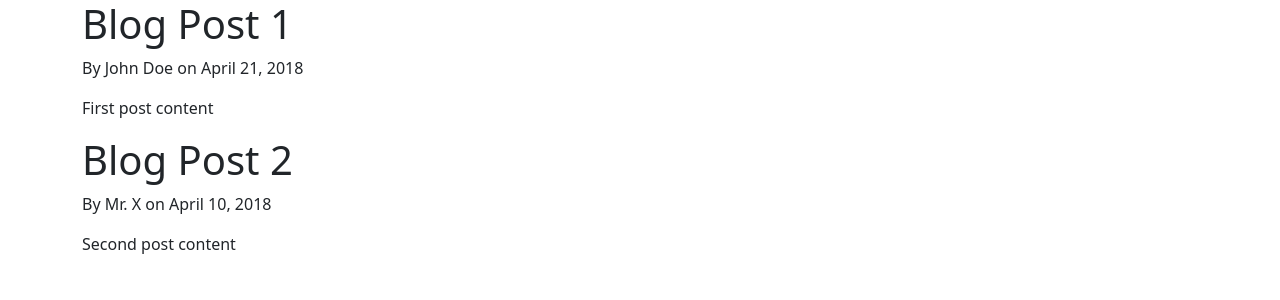
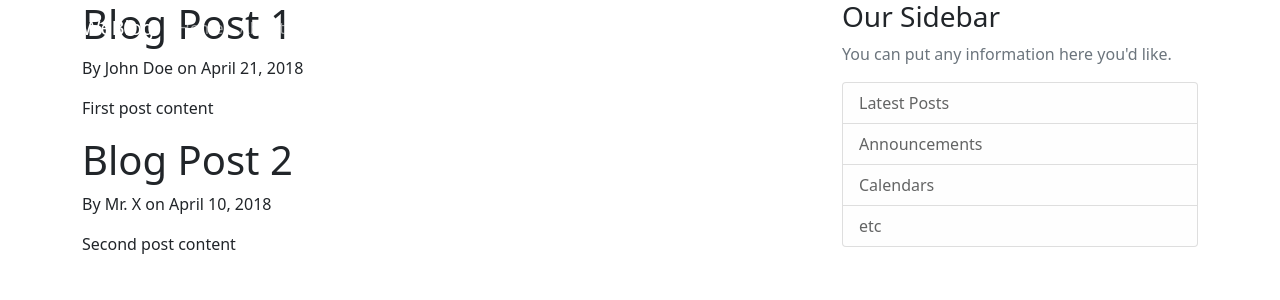
Before and after one commit to houssemeddinegherabi/flask-blog, a Flask app: page / in a window 1280 px wide. Shown: the top 300 px of the page. Run offline with Flask 2, Linux system fonts and the light colour scheme.

Commit message:
Add Bootstrap Navigation and Sidebar

```diff
--- a/templates/base.html
+++ b/templates/base.html
@@ -9,6 +9,7 @@
         <!-- Bootstrap CSS -->
         <link href="https://cdn.jsdelivr.net/npm/bootstrap@5.0.0-beta3/dist/css/bootstrap.min.css" rel="stylesheet" integrity="sha384-eOJMYsd53ii+scO/bJGFsiCZc+5NDVN2yr8+0RDqr0Ql0h+rP48ckxlpbzKgwra6" crossorigin="anonymous">
 
+        <link rel="stylesheet" type="text/css" href="{{ url_for('static', filename='main.css') }}">
         {% if title %}
                 <title>WeBlog - {{ title }}</title>
         {% else %}
@@ -17,11 +18,48 @@
 
 </head>
 <body>
-        <div class="container">
-                {% block body %}
+        <header class="site-header">
+        <nav class="navbar navbar-expand-md navbar-dark bg-steel fixed-top">
+                <div class="container">
+                <a class="navbar-brand mr-4" href="/">WeBlog</a>
+                <button class="navbar-toggler" type="button" data-toggle="collapse" data-target="#navbarToggle" aria-controls="navbarToggle" aria-expanded="false" aria-label="Toggle navigation">
+                <span class="navbar-toggler-icon"></span>
+                </button>
+                <div class="collapse navbar-collapse" id="navbarToggle">
+                <div class="navbar-nav mr-auto">
+                <a class="nav-item nav-link" href="/">Home</a>
+                <a class="nav-item nav-link" href="/about">About</a>
+                </div>
+                <!-- Navbar Right Side -->
+                <div class="navbar-nav">
+                <a class="nav-item nav-link" href="/login">Login</a>
+                <a class="nav-item nav-link" href="/register">Register</a>
+                </div>
+                </div>
+                </div>
+        </nav>
+        </header>
 
-                {% endblock  %}
+        <main role="main" class="container">
+        <div class="row">
+                <div class="col-md-8">
+                {% block body %}{% endblock %}
+                </div>
+                <div class="col-md-4">
+                <div class="content-section">
+                <h3>Our Sidebar</h3>
+                <p class='text-muted'>You can put any information here you'd like.
+                <ul class="list-group">
+                        <li class="list-group-item list-group-item-light">Latest Posts</li>
+                        <li class="list-group-item list-group-item-light">Announcements</li>
+                        <li class="list-group-item list-group-item-light">Calendars</li>
+                        <li class="list-group-item list-group-item-light">etc</li>
+                </ul>
+                </p>
+                </div>
+                </div>
         </div>
+        </main>
 
         <!-- Option 1: Bootstrap Bundle with Popper -->
         <script src="https://cdn.jsdelivr.net/npm/bootstrap@5.0.0-beta3/dist/js/bootstrap.bundle.min.js" integrity="sha384-JEW9xMcG8R+pH31jmWH6WWP0WintQrMb4s7ZOdauHnUtxwoG2vI5DkLtS3qm9Ekf" crossorigin="anonymous"></script>
```
